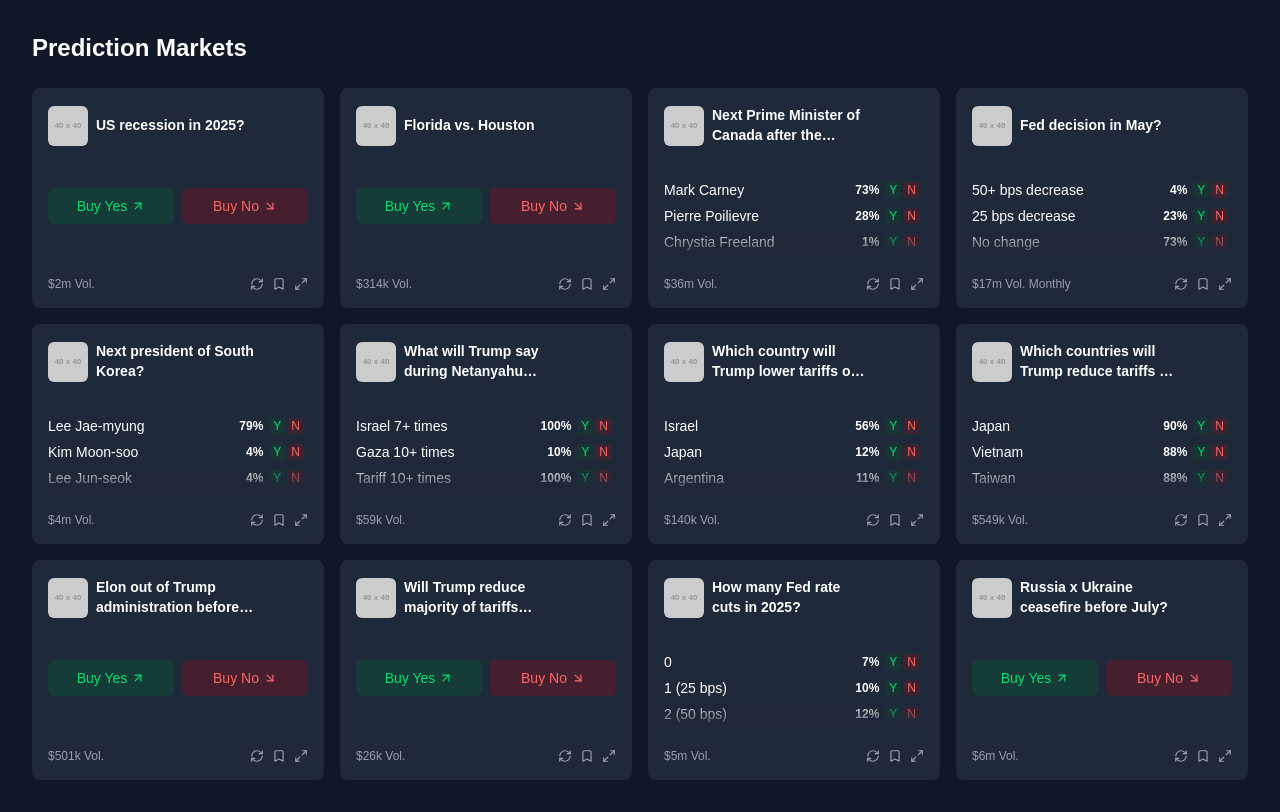
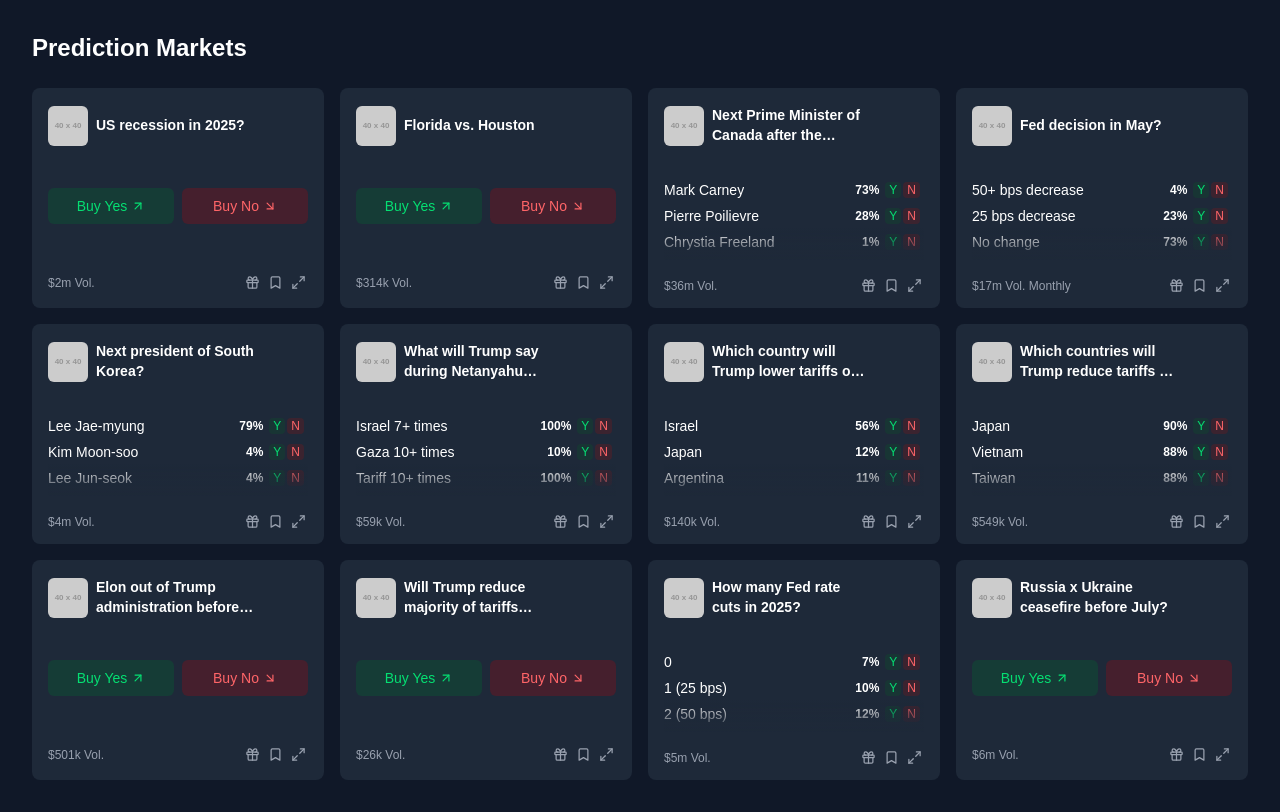
Before and after one commit to ewang0/card-grid-expandable, a Next.js app: page / in a window 1280 px wide. Built offline with nearby package versions, Linux system fonts and the light colour scheme.

Commit message:
udpate icons and hover states

```diff
--- a/app/components/expanding-card-grid.tsx
+++ b/app/components/expanding-card-grid.tsx
@@ -2,7 +2,7 @@
 
 import { useState } from "react"
 import { motion, AnimatePresence } from "framer-motion"
-import { ArrowUpRight, ArrowDownRight, Bookmark, RefreshCw, Maximize2, Minimize2 } from "lucide-react"
+import { ArrowUpRight, ArrowDownRight, Bookmark, Gift, Maximize2, Minimize2 } from "lucide-react"
 
 type CardData = {
   id: string
@@ -303,15 +303,19 @@ export default function ExpandingCardGrid() {
                 <span>
                   {card.volume} {card.monthly && "Monthly"}
                 </span>
-                <div className="flex gap-2">
-                  <RefreshCw size={14} />
-                  <Bookmark size={14} />
+                <div className="flex gap-1">
+                  <div className="hover:bg-gray-700 p-0.5 rounded cursor-pointer">
+                    <Gift size={15} />
+                  </div>
+                  <div className="hover:bg-gray-700 p-0.5 rounded cursor-pointer">
+                    <Bookmark size={15} />
+                  </div>
                   <button
                     onClick={() => toggleExpand(card.id)}
-                    className="text-gray-400 hover:text-white transition-colors flex-shrink-0"
+                    className="text-gray-400 hover:text-white hover:bg-gray-700 p-0.5 rounded transition-colors flex-shrink-0 cursor-pointer"
                     aria-label={isExpanded ? "Collapse card" : "Expand card"}
                   >
-                    {isExpanded ? <Minimize2 size={14} /> : <Maximize2 size={14} />}
+                    {isExpanded ? <Minimize2 size={15} /> : <Maximize2 size={15} />}
                   </button>
                 </div>
               </motion.div>
```
